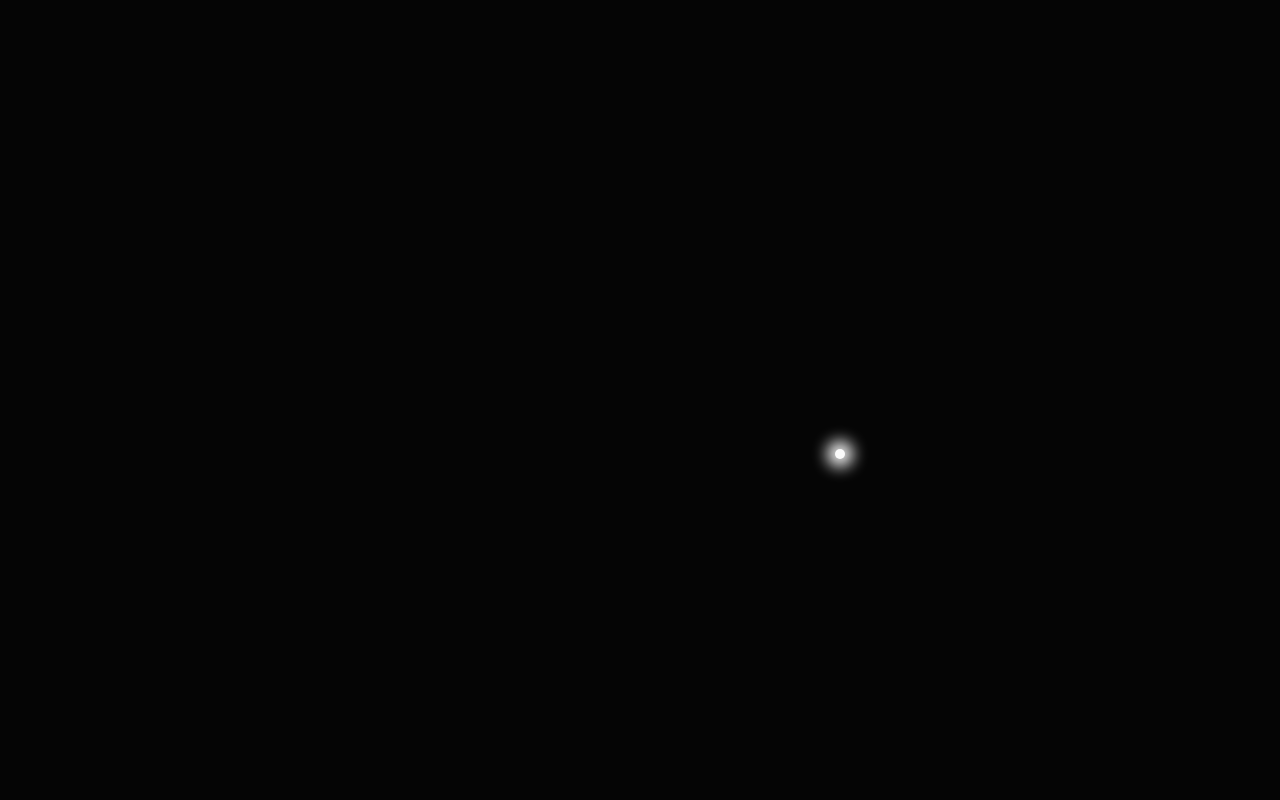
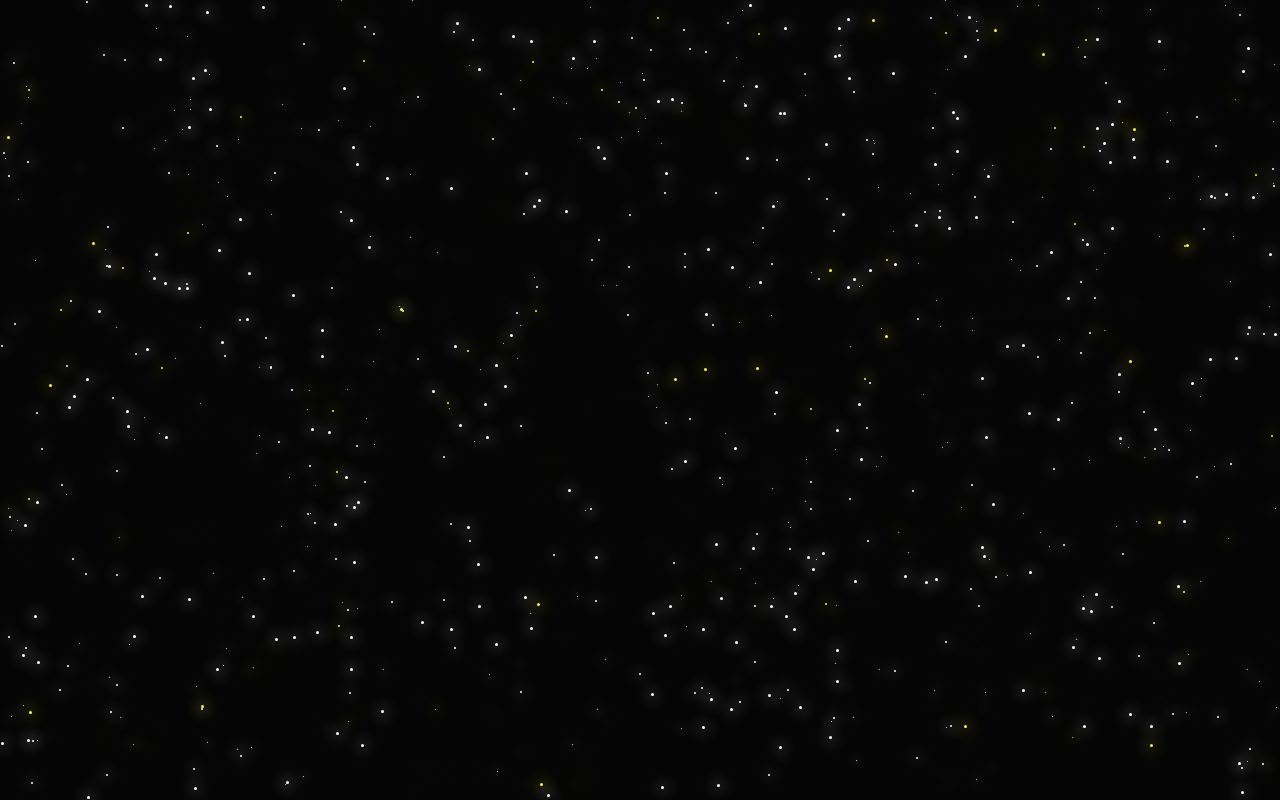
Before and after one commit to raphaelalvarenga/espaco-sideral, a plain HTML site: page index.html in a window 1280 px wide. Drawn offline with Linux system fonts and the light colour scheme.

Commit message:
Criado o efeito de animacao com 500 estrelas.

```diff
--- a/index.css
+++ b/index.css
@@ -8,14 +8,12 @@ main {
 	position: relative;
 	height: 100vh;
 	background-color: #050505;
+	width: 100%;
+	overflow: hidden;
 }
 
 .stars {
 	position: absolute;
-	background-color: rgb(250, 250, 250);
-	width: 10px;
-	height: 10px;
-	border-radius: 5px;
-	box-shadow: 0px 0px 15px 8px rgb(250, 250, 250);
+	/* background-color: rgb(250, 250, 250); */
 	transition: 1s;
 }
--- a/index.js
+++ b/index.js
@@ -1,14 +1,73 @@
+const totalStars = 1000;
+const maxBlur = 40;
+const minBlur = 15;
+const standardSpread = 1;
+
 function loadStars() {
 	const main = document.querySelector("main");
 
+	for (let x = 0; x < totalStars; x++) {
 		const star = document.createElement("div");
+
 		star.setAttribute("class", "stars");
 
 		const top = Math.floor(Math.random() * innerHeight);
 		const left = Math.floor(Math.random() * innerWidth);
+		const sizes = Math.floor(Math.random() * (4 - 0) + 0);
+
+		// const blur = Math.floor(Math.random() * (maxBlur - minBlur) + minBlur);
+		const blur = minBlur;
+		// const spread = Math.random() * (5 - 1) + 1;
+		const spread = standardSpread;
+		const borderRadius = sizes / 2;
+		const transition = Math.ceil(Math.random() * 2);
+
+		const randomBackgroundCondition = Math.floor(Math.random() * 10);
+		const background =
+			randomBackgroundCondition < 1
+				? "rgb(250, 250, 50)"
+				: "rgb(250, 250, 250)";
 
 		star.style.top = `${top}px`;
 		star.style.left = `${left}px`;
+		star.style.width = `${sizes}px`;
+		star.style.height = `${sizes}px`;
+		star.style.boxShadow = `0px 0px ${blur}px ${spread}px ${background}`;
+		star.style.borderRadius = `${borderRadius}px`;
+		star.style.transition = `${transition}s`;
+		star.style.background = background;
 
 		main.appendChild(star);
 	}
+	animation();
+}
+
+function animation() {
+	// setInterval(() => {
+	// 	for (let x = 0; x < totalStars; x++) {
+	// 		const star = document.getElementsByClassName("stars")[x];
+	// 		// const interval = star.style.transition.split(" ")[1].split("")[0] * 1000;
+	// 		const boxShadow = star.style.boxShadow;
+	// 		const blur = parseInt(boxShadow.split(" ")[5].split("px")[0]);
+
+	// 		star.style.boxShadow = `0px 0px ${
+	// 			blur === 15 ? maxBlur : minBlur
+	// 		}px 1px rgb(250, 250, 250)`;
+	// 	}
+	// }, 1000);
+
+	for (let x = 0; x < totalStars; x++) {
+		const star = document.getElementsByClassName("stars")[x];
+		const interval = star.style.transition.split(" ")[1].split("")[0] * 1000;
+		const background = star.style.backgroundColor;
+
+		setInterval(() => {
+			const boxShadow = star.style.boxShadow;
+			const blur = parseInt(boxShadow.split(" ")[5].split("px")[0]);
+
+			star.style.boxShadow = `0px 0px ${
+				blur === 15 ? maxBlur : minBlur
+			}px ${standardSpread}px ${background}`;
+		}, interval);
+	}
+}
```
Lines whose indentation alone changed are shown as unchanged.
